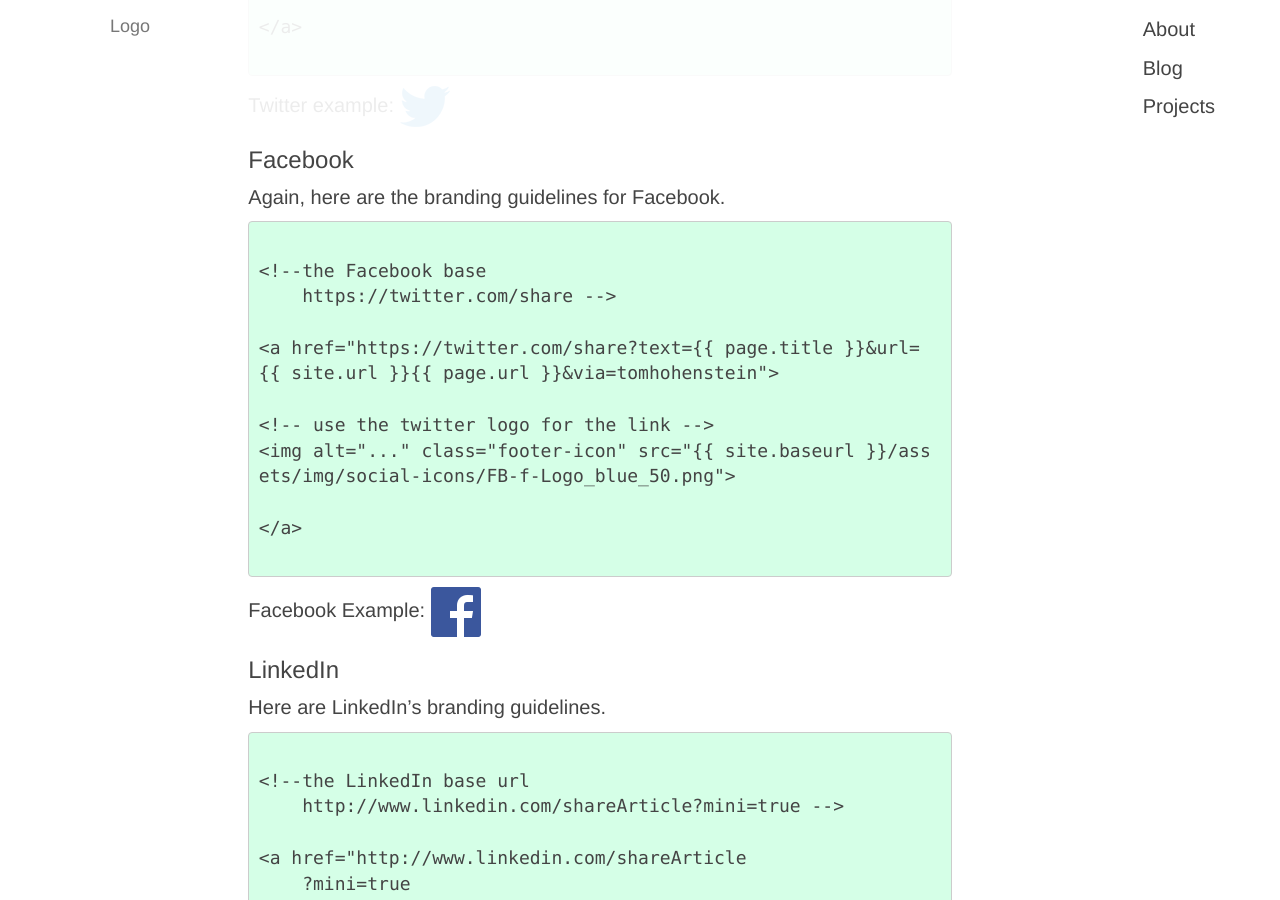
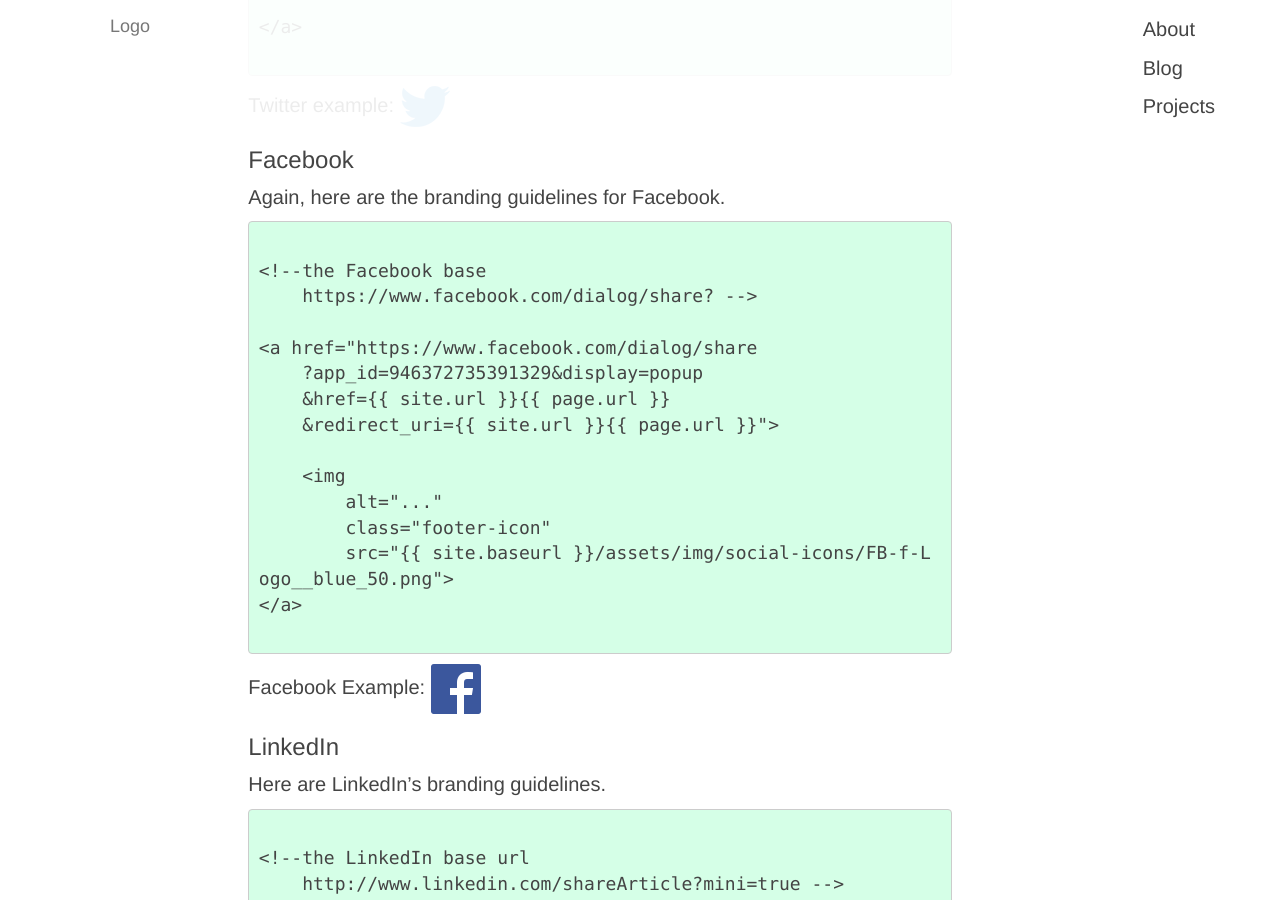
Before and after one commit to tomhohenstein/tomhohenstein.github.io, a Jekyll site: the page built from _posts/2014-12-19-Jekyll-Custom-Share-Buttons.md, in a window 1280 px wide and 900 px high, scrolled down 1285 px. Built offline with Jekyll 4.4.1, drawn with Linux system fonts in a browser that asks for light colours.

Commit message:
Jekyll - Custom Share Buttons - Facebook added

````diff
--- a/_posts/2014-12-19-Jekyll-Custom-Share-Buttons.md
+++ b/_posts/2014-12-19-Jekyll-Custom-Share-Buttons.md
@@ -59,18 +59,22 @@
 ```
 {% raw %}
 <!--the Facebook base
-    https://twitter.com/share -->
+    https://www.facebook.com/dialog/share? -->
 
-<a href="https://twitter.com/share?text={{ page.title }}&url={{ site.url }}{{ page.url }}&via=tomhohenstein">
+<a href="https://www.facebook.com/dialog/share
+    ?app_id=946372735391329&display=popup
+    &href={{ site.url }}{{ page.url }}
+    &redirect_uri={{ site.url }}{{ page.url }}">
 
-<!-- use the twitter logo for the link -->
-<img alt="..." class="footer-icon" src="{{ site.baseurl }}/assets/img/social-icons/FB-f-Logo_blue_50.png">
-
+    <img
+        alt="..."
+        class="footer-icon"
+        src="{{ site.baseurl }}/assets/img/social-icons/FB-f-Logo__blue_50.png">
 </a>
 {% endraw %}
 ```
-
-Facebook Example: <a href="https://twitter.com/share?text={{ page.title }}&url={{ site.url }}{{ page.url }}&via=tomhohenstein"><img alt="..." class="footer-icon" src="{{ site.baseurl }}/assets/img/social-icons/FB-f-Logo__blue_50.png"></a>
+Facebook Example: <a href="https://www.facebook.com/dialog/share?app_id=946372735391329&display=popup&href={{ site.url }}{{ page.url }}&redirect_uri={{ site.url }}{{ page.url }}"><img alt="..." class="footer-icon" src="{{ site.baseurl }}/assets/img/social-icons/FB-f-Logo__blue_50.png">
+</a>
 
 ### LinkedIn
 
````
Also changed, not shown: 3 other files.
